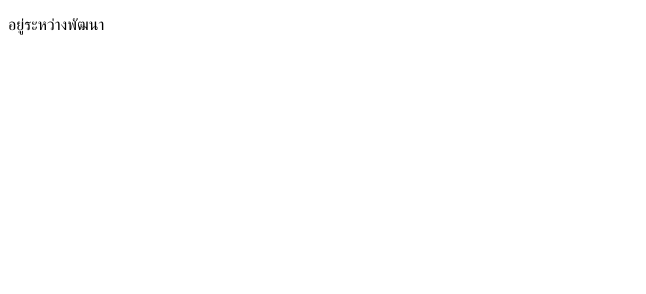
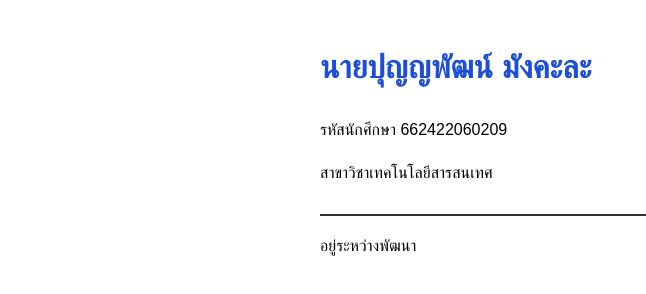
Before and after one commit to ReverseBuy/git-lab-662422060209, a plain HTML site: page index.html in a window 1280 px wide. Shown: the whole page, without its empty margins (0-646 px from the left). Drawn offline with Linux system fonts and the light colour scheme.

Commit message:
style: เพิ่มไฟล์ CSS และกำหนดไฟล์ที่ไม่ต้องการติดตาม

```diff
--- /dev/null
+++ b/css/style.css
@@ -0,0 +1,16 @@
+body {
+  font-family: sans-serif;
+  max-width: 640px;
+  margin: 40px auto;
+  padding: 0 16px;
+  line-height: 1.7;
+}
+header {
+  border-bottom: 2px solid #333;
+  padding-bottom: 12px;
+}
+h1 { color: #1d4ed8; }
+body.dark {
+  background: #14181c;
+  color: #e6eae4;
+}
--- a/index.html
+++ b/index.html
@@ -1,13 +1,22 @@
 <!DOCTYPE html>
 <html lang="th">
+
 <head>
   <meta charset="UTF-8">
   <meta name="viewport" content="width=device-width, initial-scale=1">
+  <link rel="stylesheet" href="css/style.css">
   <title>เว็บเพจอนาคต</title>
 </head>
+
 <body>
+  <header>
+    <h1>นายปุญญพัฒน์ มังคะละ</h1>
+    <p>รหัสนักศึกษา 662422060209</p>
+    <p>สาขาวิชาเทคโนโลยีสารสนเทศ</p>
+  </header>
   <main>
     <p>อยู่ระหว่างพัฒนา</p>
   </main>
 </body>
+
 </html>
```
Also changed, not shown: 1 other file.
